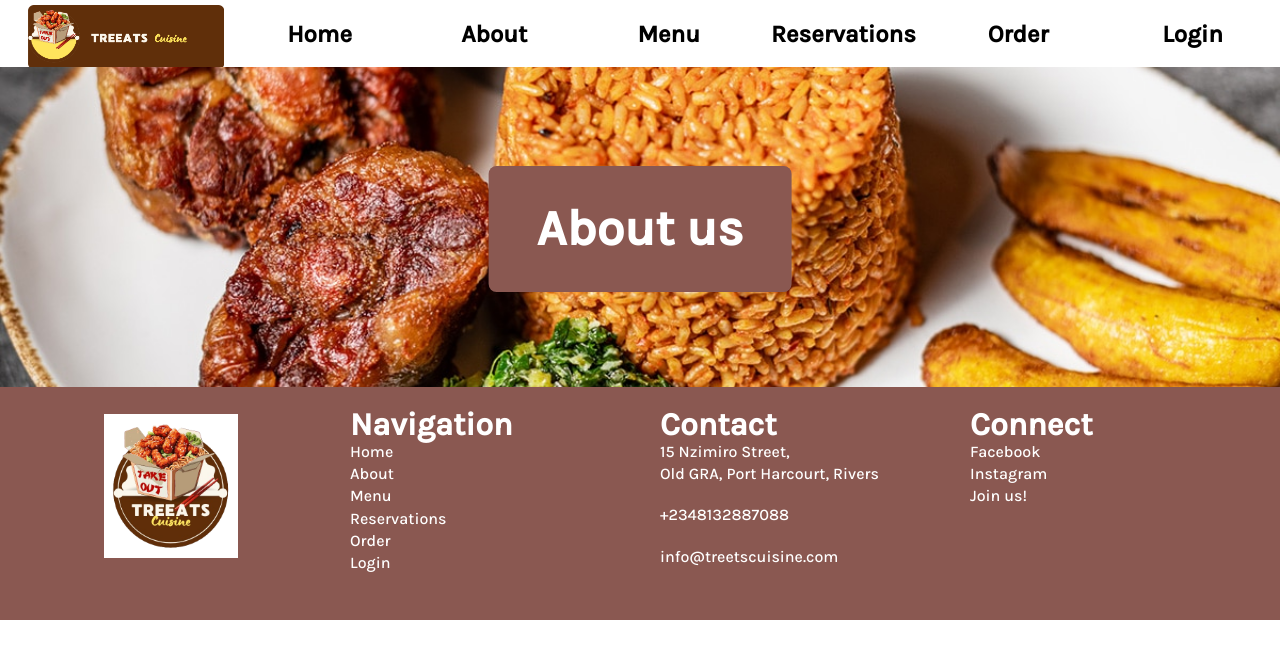
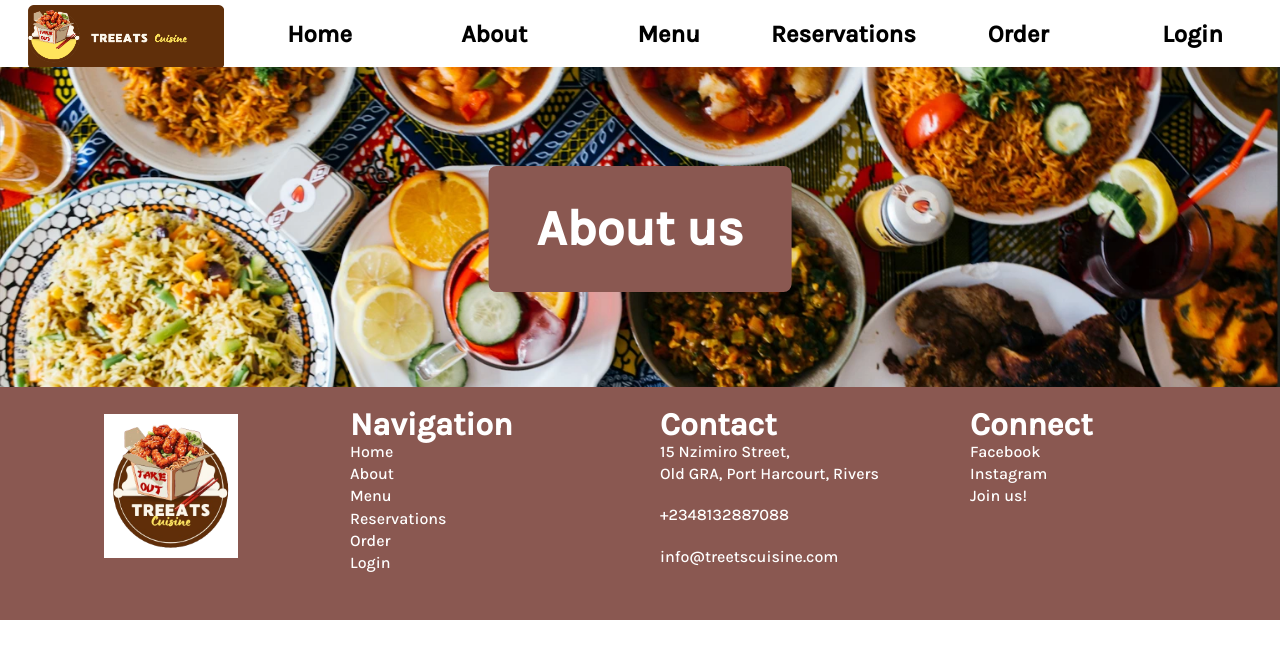
Before and after one commit to Zeelgabriels/Webstack---Portfolio-Project, a React (Create React App) app: page /about in a window 1280 px wide. Shown: the top 658 px of the page. Built offline with nearby package versions, Linux system fonts and the light colour scheme; a web font is replaced by a local one.

Commit message:
Header section components for About us page on the application

```diff
--- a/src/components/sections/aboutPages/Heading.js
+++ b/src/components/sections/aboutPages/Heading.js
@@ -1,11 +1,11 @@
-import HeroImage from "../../../assets/food/food4.jpeg";
+import HeroImage from "../../../assets/food/food4.webp";
 export default function Heading() {
   return (
     <header className="reserve-table">
       <img
         className="header-reserve"
         src={HeroImage}
-        alt="Treeats Ingredients"
+        alt="Treeats Cuisine Ingredients"
       ></img>
       <div className="reserve-header-text">
         <h1>About us</h1>
```
